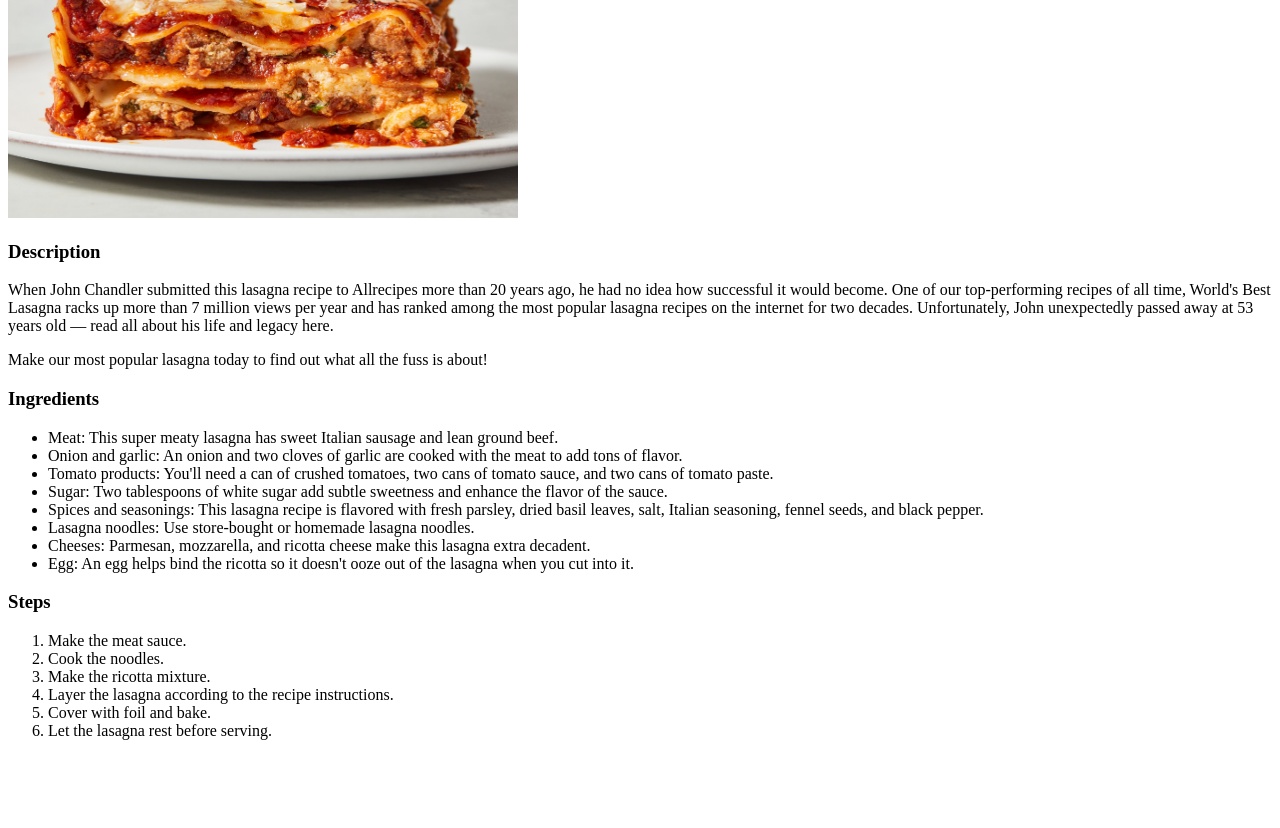
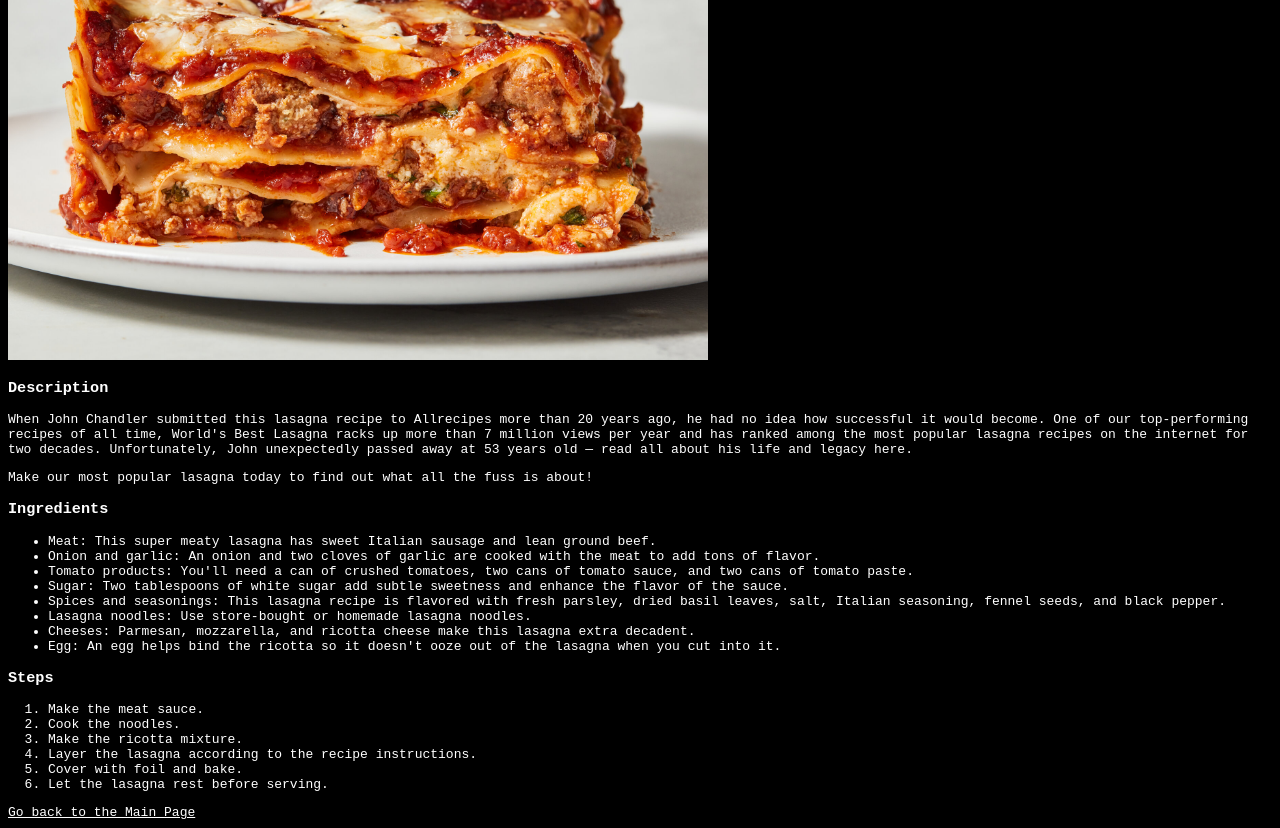
Before and after one commit to krsolt2/odin-recipes, a plain HTML site: page recipes/lasagna.html in a window 1280 px wide. Shown: the part 172-1000 px from the top of the page. Before the commit the page ends 928 px from the top, so only its background shows below. Drawn offline with Linux system fonts and the light colour scheme.

Commit message:
added a style.css to all the recipes

```diff
--- a/recipes/lasagna.html
+++ b/recipes/lasagna.html
@@ -3,6 +3,7 @@
 <head>
     <meta charset="UTF-8">
     <meta name="viewport" content="width=device-width, initial-scale=1.0">
+    <link rel="stylesheet" href="../style.css">
     <title>Lasagna Recipe</title>
 </head>
 <body>
@@ -34,5 +35,7 @@
             <li>Cover with foil and bake.</li>
             <li>Let the lasagna rest before serving.</li>
         </ol>
+
+    <a href="../index.html">Go back to the Main Page</a>
 </body>
 </html>
--- /dev/null
+++ b/style.css
@@ -0,0 +1,9 @@
+* {
+    color:white;
+    background-color: black;
+    font-family: Monospace;
+}
+img {
+    height: auto;
+    width: 700px;
+}
```
Also changed, not shown: index.html (+2 -1 lines), recipes/steak.html (+2 -0 lines), recipes/tortillasoup.html (+2 -0 lines).
